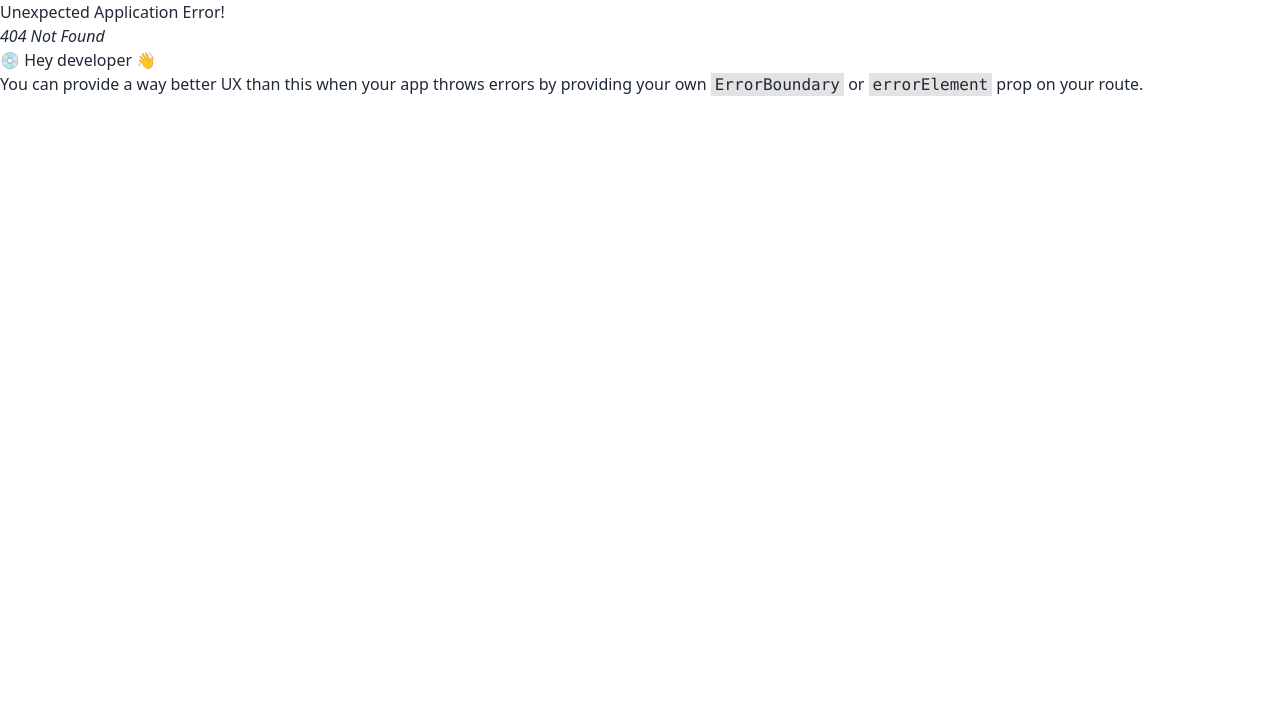
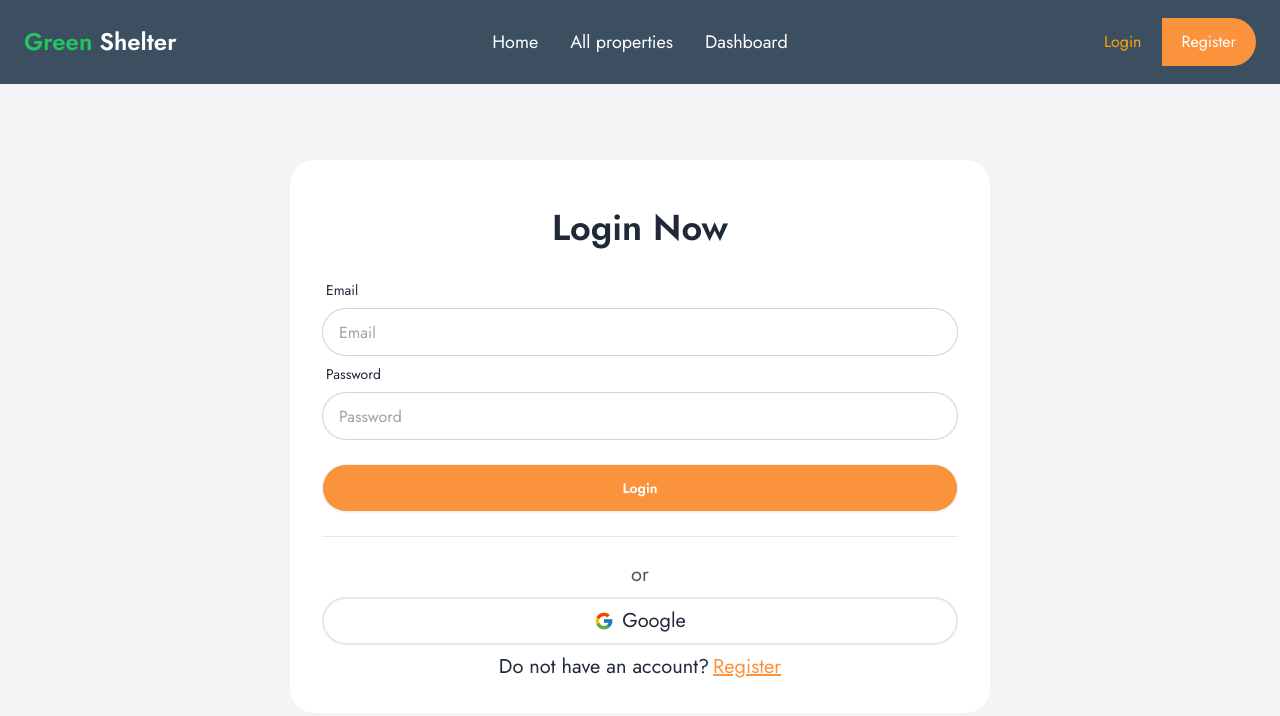
Before and after one commit to hbmubin/greenShelter-client-main, a React (Vite) app: page /login in a window 1280 px wide. Before the commit this address had no page. Shown: the top 716 px of the page. Built offline with nearby package versions, Linux system fonts and the light colour scheme.

Commit message:
login-page-designed

```diff
--- a/src/Layout/Main.jsx
+++ b/src/Layout/Main.jsx
@@ -5,7 +5,9 @@ const Main = () => {
   return (
     <div className="jost">
       <Header></Header>
-      <Outlet></Outlet>
+      <div>
+        <Outlet></Outlet>
+      </div>
     </div>
   );
 };
--- a/src/Pages/AllProperties.jsx
+++ b/src/Pages/AllProperties.jsx
@@ -4,7 +4,7 @@ import useVerifiedProperties from "../Hooks/useVerifiedProperties";
 const AllProperties = () => {
   const [properties] = useVerifiedProperties();
   return (
-    <div className="grid lg:grid-cols-4 px-6 gap-4 md:grid-cols-3 py-[20vh] bg-gray-100">
+    <div className="grid lg:grid-cols-4 px-6 py-[15vh] gap-4 md:grid-cols-3  bg-gray-100">
       {properties?.map((property) => (
         <PropertiesCard property={property} key={property._id}></PropertiesCard>
       ))}
--- a/src/Pages/Home.jsx
+++ b/src/Pages/Home.jsx
@@ -2,7 +2,7 @@ import Slider from "../Components/Slider";
 
 const Home = () => {
   return (
-    <div>
+    <div className="bg-gray-100">
       <Slider></Slider>
       <div className="h-[200vh]"></div>
     </div>
--- /dev/null
+++ b/src/Pages/Login.jsx
@@ -0,0 +1,70 @@
+import { FcGoogle } from "react-icons/fc";
+import { Link } from "react-router-dom";
+
+const Login = () => {
+  const handleLogin = (event) => {
+    event.preventDefault();
+    const form = event.target;
+    const email = form.email.value;
+    const password = form.password.value;
+    console.log(email, password);
+  };
+
+  return (
+    <div className="py-[15vh] bg-gray-100 w-full">
+      <div className="card-body w-[700px] mx-auto mt-10 bg-base-100 rounded-3xl ">
+        <div className="text-center text-4xl font-semibold py-4">Login Now</div>
+        <form onSubmit={handleLogin}>
+          <div className="form-control">
+            <label className="label">
+              <span className="label-text">Email</span>
+            </label>
+            <input
+              type="email"
+              name="email"
+              placeholder="Email"
+              className="input input-bordered rounded-3xl "
+              required
+            />
+          </div>
+          <div className="form-control">
+            <label className="label">
+              <span className="label-text">Password</span>
+            </label>
+            <input
+              type="password"
+              name="password"
+              placeholder="Password"
+              className="input input-bordered rounded-3xl "
+              required
+            />
+          </div>
+          <div className="form-control mt-6">
+            <input
+              type="submit"
+              className="btn bg-orange-400 rounded-3xl text-white"
+              value="Login"
+            />
+          </div>
+        </form>
+        <hr className="my-4" />
+        <div className="text-center text-xl">
+          <div className="text-neutral-600">or</div>
+          <div className="flex cursor-pointer justify-center w-full border-2 hover:text-orange-400 hover:border-orange-400 duration-300 rounded-3xl py-2 my-2">
+            <div className="flex gap-2 items-center">
+              <FcGoogle></FcGoogle> <span>Google</span>
+            </div>
+          </div>
+          <div>
+            Do not have an account?
+            <Link to="/register" className="text-orange-400 ml-1 underline">
+              Register
+            </Link>
+          </div>
+        </div>
+      </div>
+    </div>
+  );
+};
+
+export default Login;
--- a/src/Routes/Router.jsx
+++ b/src/Routes/Router.jsx
@@ -2,6 +2,7 @@ import { createBrowserRouter } from "react-router-dom";
 import Main from "../Layout/Main";
 import Home from "../Pages/Home";
 import AllProperties from "../Pages/AllProperties";
+import Login from "../Pages/Login";
 
 export const router = createBrowserRouter([
   {
@@ -16,6 +17,10 @@ export const router = createBrowserRouter([
         path: "/all-properties",
         element: <AllProperties></AllProperties>,
       },
+      {
+        path: "/login",
+        element: <Login></Login>,
+      },
     ],
   },
 ]);
```
